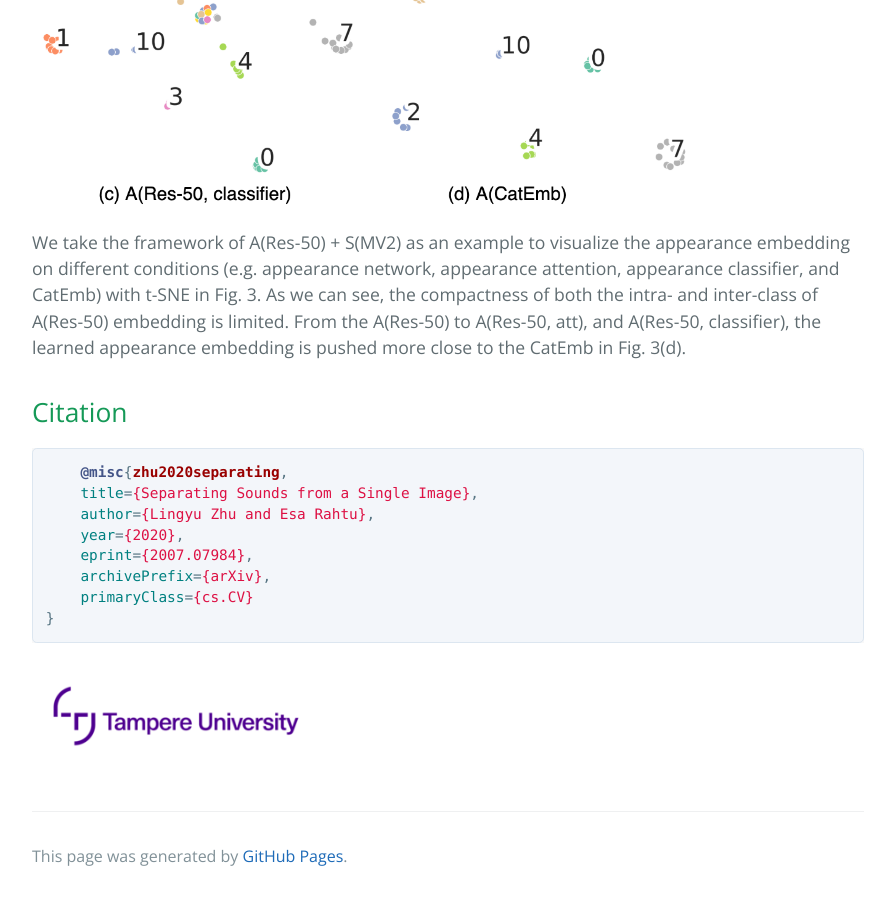
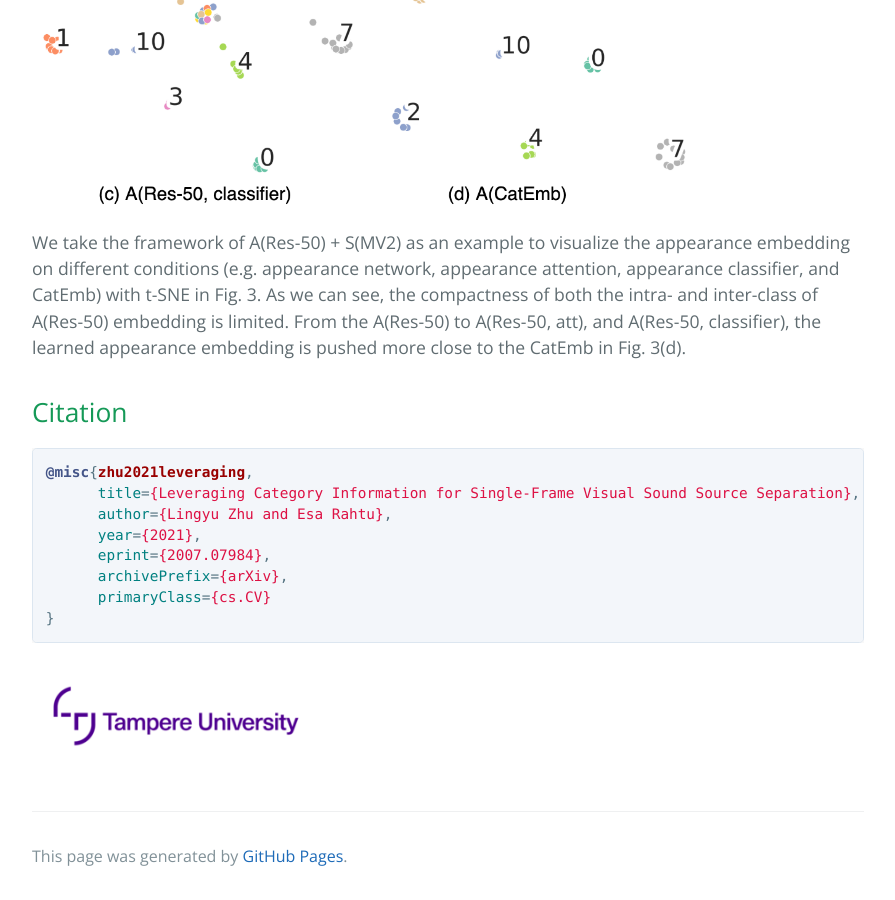
Before and after one commit to ly-zhu/ly-zhu.github.io, a Jekyll site: the page built from leveraging-category-information-for-single-frame-visual-sound-source-separation.md, in a window 1280 px wide and 900 px high, scrolled down 5421 px. Shown: the whole window, without its empty margins (192-1087 px from the left). Built offline with Jekyll 4.4.1, drawn with Linux system fonts in a browser that asks for light colours.

Commit message:
update bibtex of single frame separation

````diff
--- a/leveraging-category-information-for-single-frame-visual-sound-source-separation.md
+++ b/leveraging-category-information-for-single-frame-visual-sound-source-separation.md
@@ -71,13 +71,13 @@ We take the framework of A(Res-50) + S(MV2) as an example to visualize the appea
 
 ## Citation
 ```bibtex
-    @misc{zhu2020separating,
-    title={Separating Sounds from a Single Image},
-    author={Lingyu Zhu and Esa Rahtu},
-    year={2020},
-    eprint={2007.07984},
-    archivePrefix={arXiv},
-    primaryClass={cs.CV}
+@misc{zhu2021leveraging,
+      title={Leveraging Category Information for Single-Frame Visual Sound Source Separation},
+      author={Lingyu Zhu and Esa Rahtu},
+      year={2021},
+      eprint={2007.07984},
+      archivePrefix={arXiv},
+      primaryClass={cs.CV}
 }
 ```
 
````
